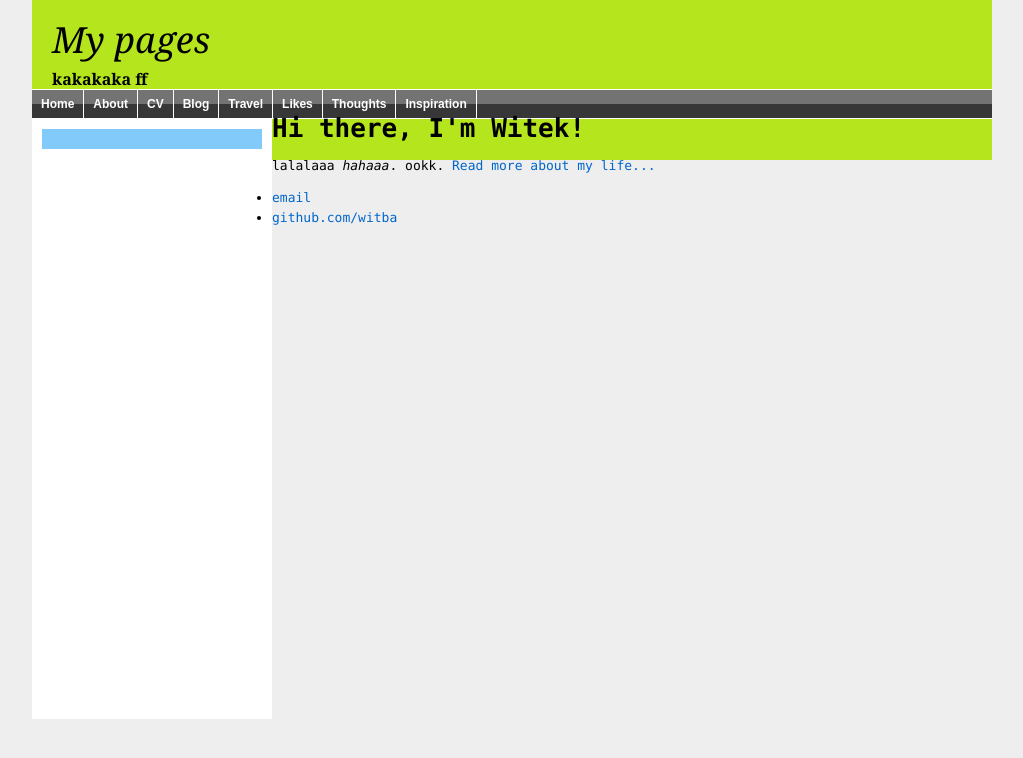
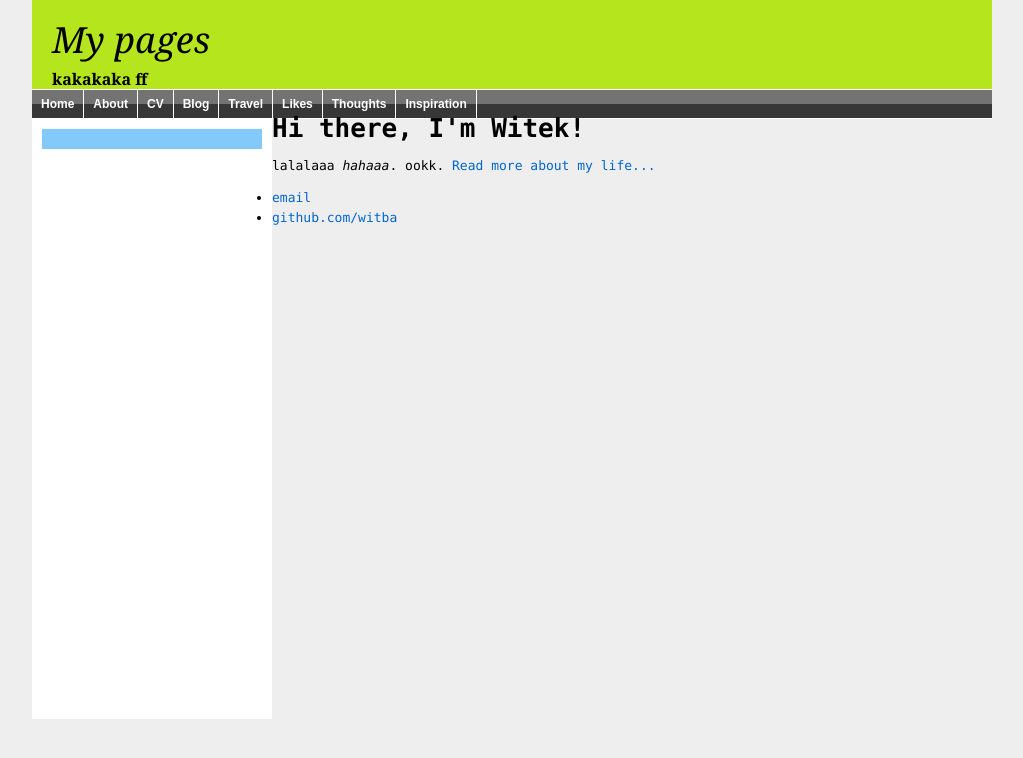
Before and after one commit to witba/witba.github.io, a Jekyll site: the page built from index.html, in a window 1280 px wide. Shown: the top 758 px of the page, without its empty margins (128-1151 px from the left). Built offline with Jekyll 4.4.1, drawn with Linux system fonts in a browser that asks for light colours.

Commit message:
Update main2.css

```diff
--- a/css/main2.css
+++ b/css/main2.css
@@ -13,7 +13,7 @@ margin: auto;
 background: #FFFFFF;
 }
 #style_header {
-height: 160px;
+height: 100px;
 background: url(AR.png) no-repeat;
 }
 #style_content {
```
